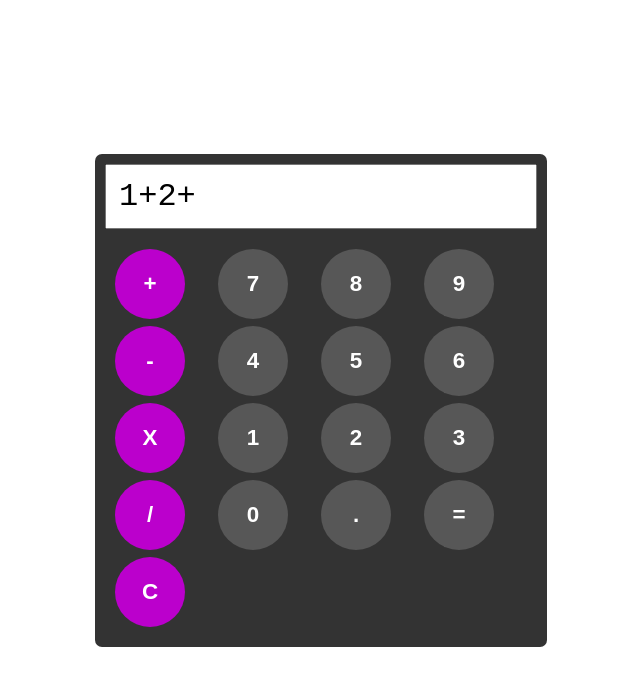
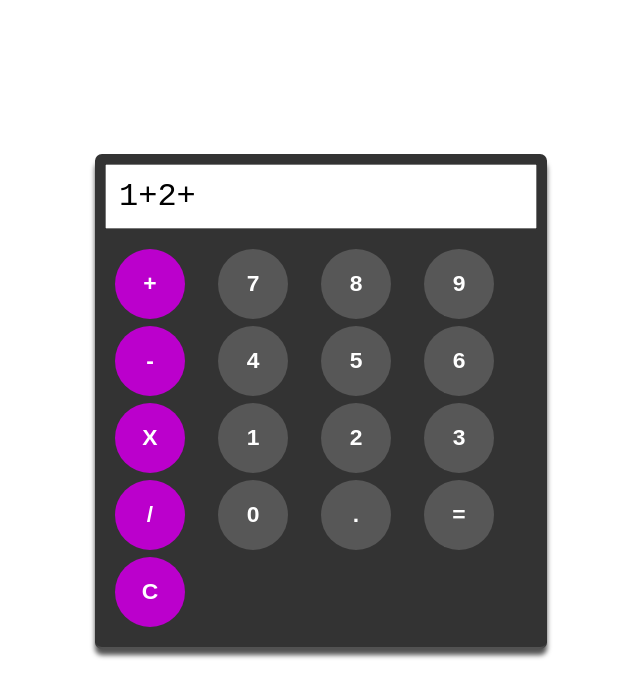
Before and after one commit to Odejide-Oluwafemi/calculate-it, a React (Vite) app: page / in a window 1280 px wide. Shown: the top 698 px of the page, without its empty margins (319-959 px from the left). Built offline with nearby package versions, Linux system fonts and the light colour scheme.

Commit message:
added box-shadow

```diff
--- a/src/index.css
+++ b/src/index.css
@@ -18,6 +18,7 @@ body
   flex-direction: column;
   gap: 10px;
   justify-content: center;
+  box-shadow: 0 8px 5px hsl(0, 0%, 32%), 0 2px black;
 }
 
 #calculator-screen
@@ -43,7 +44,7 @@ button.key-btn
   width: 70px;
   height: 70px;
   padding: 12px;
-  font-size: 1.4rem;
+  font-size: 1.43rem;
   font-weight: 600;
   border-radius: 50%;
   align-content: center;
```
